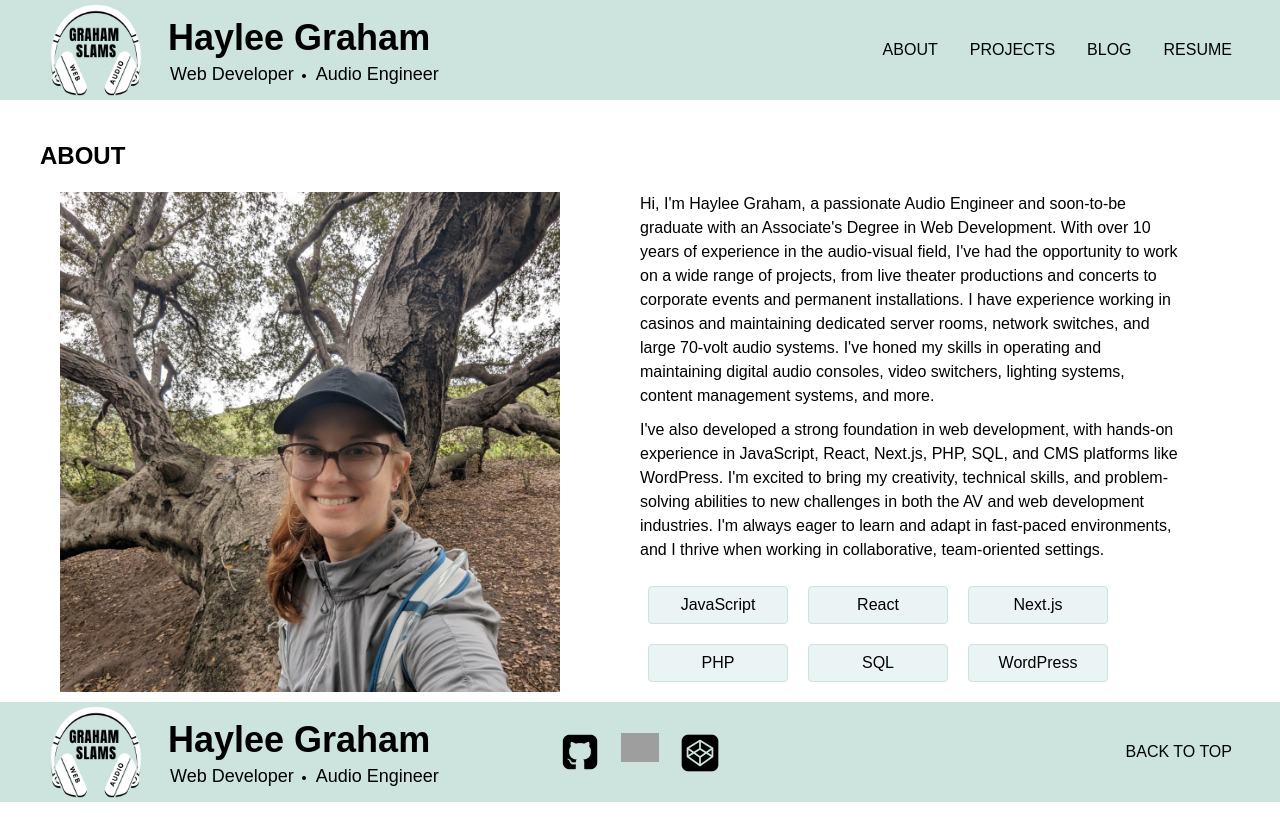
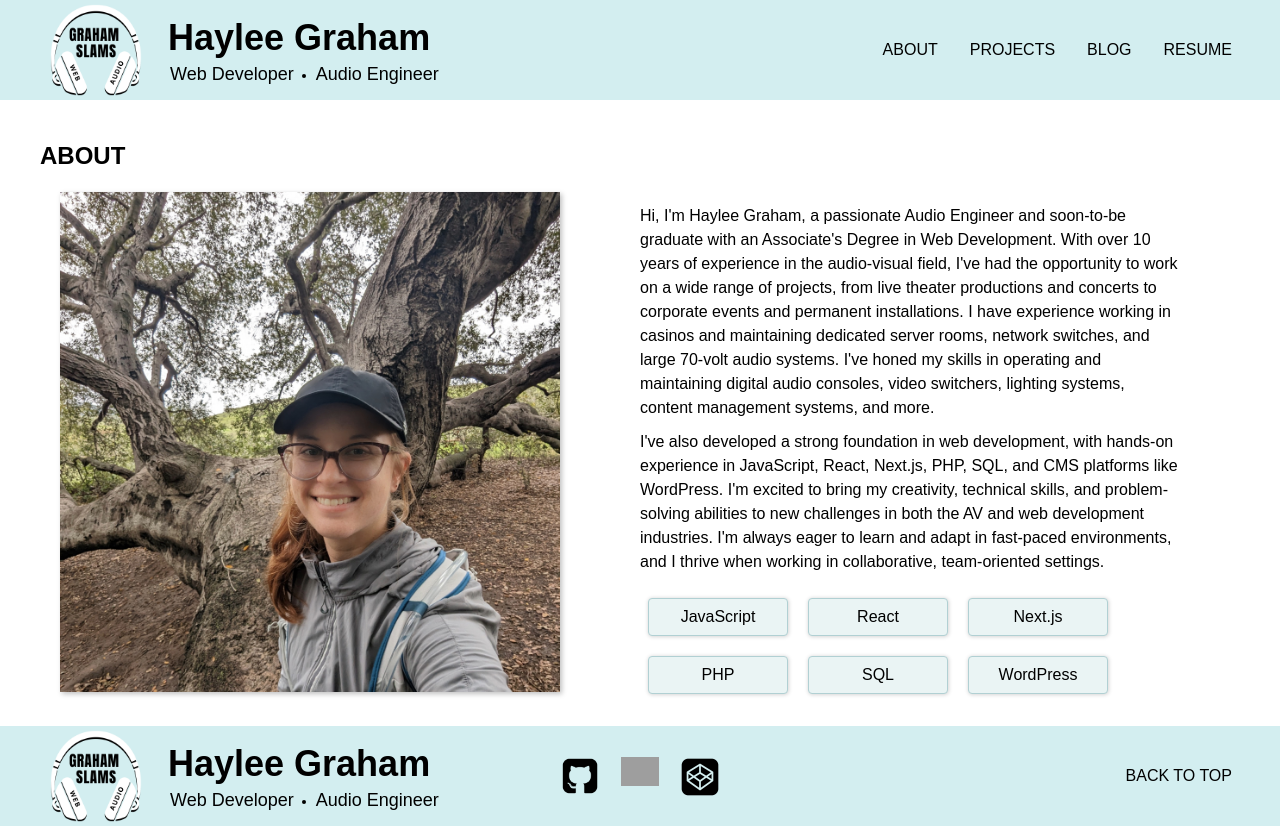
Before and after one commit to hayleegraham/portfolio, a Next.js app: page /about in a window 1280 px wide. Before the commit the page ends 802 px from the top, so only its background shows below. Built offline with nearby package versions, Linux system fonts and the light colour scheme; no server answers; the database is empty; grey boxes are pictures that could not be loaded.

Commit message:
added context, styling updates, started proj details

```diff
--- a/app/components/About/index.js
+++ b/app/components/About/index.js
@@ -14,9 +14,10 @@ const About = () => {
             width={500}
             height={500}
             alt="Picture of Haylee Graham"
+            className="shadow-[2px_2px_5px_rgba(0,0,0,0.25)]"
           />
         </div>
-        <div className="w-[600px] p-5 pr-10">
+        <div className="w-[600px] pl-5 py-8 pr-10">
           <p>
             Hi, I&apos;m Haylee Graham, a passionate Audio Engineer and
             soon-to-be graduate with an Associate&apos;s Degree in Web
@@ -40,14 +41,14 @@ const About = () => {
             and I thrive when working in collaborative, team-oriented settings.
           </p>
           <div className="flex flex-row gap-5 pt-6 pl-2">
-            <div className="border border-[#cce3de] rounded-sm bg-[#eaf4f4] p-1.5 w-[140px] text-center">JavaScript</div>
-            <div className="border border-[#cce3de] rounded-sm bg-[#eaf4f4] p-1.5 w-[140px] text-center">React</div>
-            <div className="border border-[#cce3de] rounded-sm bg-[#eaf4f4] p-1.5 w-[140px] text-center">Next.js</div>
+            <div className="border border-[#B1D0D3] rounded bg-[#eaf4f4] p-1.5 w-[140px] text-center shadow-[0.5px_0.5px_4px_rgba(0,0,0,0.2)]">JavaScript</div>
+            <div className="border border-[#B1D0D3] rounded bg-[#eaf4f4] p-1.5 w-[140px] text-center shadow-[0.5px_0.5px_4px_rgba(0,0,0,0.2)]">React</div>
+            <div className="border border-[#B1D0D3] rounded bg-[#eaf4f4] p-1.5 w-[140px] text-center shadow-[0.5px_0.5px_4px_rgba(0,0,0,0.2)]">Next.js</div>
           </div>
           <div className="flex flex-row gap-5 pt-5 pl-2">
-            <div className="border border-[#cce3de] rounded-sm bg-[#eaf4f4] p-1.5 w-[140px] text-center">PHP</div>
-            <div className="border border-[#cce3de] rounded-sm bg-[#eaf4f4] p-1.5 w-[140px] text-center">SQL</div>
-            <div className="border border-[#cce3de] rounded-sm bg-[#eaf4f4] p-1.5 w-[140px] text-center">WordPress</div>
+            <div className="border border-[#B1D0D3] rounded bg-[#eaf4f4] p-1.5 w-[140px] text-center shadow-[0.5px_0.5px_4px_rgba(0,0,0,0.2)]">PHP</div>
+            <div className="border border-[#B1D0D3] rounded bg-[#eaf4f4] p-1.5 w-[140px] text-center shadow-[0.5px_0.5px_4px_rgba(0,0,0,0.2)]">SQL</div>
+            <div className="border border-[#B1D0D3] rounded bg-[#eaf4f4] p-1.5 w-[140px] text-center shadow-[0.5px_0.5px_4px_rgba(0,0,0,0.2)]">WordPress</div>
           </div>
         </div>
       </div>
--- /dev/null
+++ b/app/components/AppContext.js
@@ -0,0 +1,52 @@
+"use client";
+import React, { createContext, useState, useEffect } from "react";
+import { get, ref } from "firebase/database";
+import { database } from "../firebaseConfig";
+
+const AppContext = createContext();
+
+const AppProvider = ({ children }) => {
+
+    const [projects, setProjects] = useState([]);
+
+    useEffect(() => {
+        const projRef = ref(database, 'projects_home');
+        get(projRef).then((snapshot) => {
+            console.log(snapshot.val())
+            if (snapshot.exists()) {
+                const projArray = Object.entries(snapshot.val()).map(([id, data]) => ({
+                    id,
+                        ...data,
+                }));
+                setProjects(projArray);
+            } else {
+                console.log("No Data")
+            }
+        })
+        .catch((error) => {
+            console.error(error)
+        })
+    }, [])
+
+    //when project on homepage is clicked, return data for clicked item
+  const getProjectByName = (projName) => {
+    const projData = projects.find(
+      (item) => item.title === projName
+    )
+    console.log("product data from context", projData);
+    return projData;
+  }
+
+return (
+    <AppContext.Provider
+      value={{
+        projects,
+        getProjectByName,
+      }}
+    >
+      {children}
+    </AppContext.Provider>
+  );
+};
+
+export { AppContext, AppProvider };
--- a/app/components/Blog/index.js
+++ b/app/components/Blog/index.js
@@ -2,7 +2,7 @@ import React from "react";
 import Image from "next/image";
 import Link from "next/link";
 
-const Resume = () => {
+const Blog = () => {
   return (
     <div className="flex flex-col self-center pt-10">
       <div className="w-[1200px] flex self-center">
@@ -16,6 +16,7 @@ const Resume = () => {
             height={150}
             alt="Web Audio API"
             quality={100}
+            className="border border-gray-500"
           />
           <div className="flex flex-col gap-2 pr-2 pl-5">
             <h3 className="text-lg font-bold">What is Web Audio API?</h3>
@@ -39,6 +40,7 @@ const Resume = () => {
             height={150}
             alt="React vs. Next.js"
             quality={100}
+            className="border border-gray-500"
           />
           <div className="flex flex-col gap-2 pr-2 pl-5">
             <h3 className="text-lg font-bold">React vs. Next.js</h3>
@@ -62,6 +64,7 @@ const Resume = () => {
             height={150}
             alt="React vs. Next.js"
             quality={100}
+            className="border border-gray-500"
           />
           <div className="flex flex-col gap-2 pr-2 pl-5">
             <h3 className="text-lg font-bold">
@@ -84,4 +87,4 @@ const Resume = () => {
   );
 };
 
-export default Resume;
+export default Blog;
--- a/app/components/Footer/index.js
+++ b/app/components/Footer/index.js
@@ -3,7 +3,7 @@ import Image from "next/image";
 
 const Header = () => {
   return (
-    <div className="flex h-[100px] bg-[#CCE3DE] justify-between">
+    <div className="flex h-[100px] bg-[#d3eef0] justify-between">
       <div className="flex">
         <div className="h-[96px] pt-0.5">
         <Link href="/">
--- a/app/components/Header/index.js
+++ b/app/components/Header/index.js
@@ -3,7 +3,7 @@ import Image from "next/image";
 
 const Header = () => {
   return (
-    <div className="flex h-[100px] bg-[#CCE3DE] justify-between">
+    <div className="flex h-[100px] bg-[#d3eef0] justify-between">
       <div className="flex">
         <div className="h-[96px] pt-0.5">
           <Link href="/">
--- a/app/components/Projects/index.js
+++ b/app/components/Projects/index.js
@@ -1,33 +1,12 @@
-'use client'
-import React from "react";
+"use client"
 import Image from "next/image";
 import Link from "next/link";
-import { get, ref } from "firebase/database";
-import { database } from "../../firebaseConfig";
-import { useEffect, useState } from "react";
+import React, { useContext } from "react";
+import { AppContext } from "../AppContext";
 
 //Projects
 const Projects = () => {
-  const [projects, setProjects] = useState([]);
-
-  useEffect(() => {
-      const projRef = ref(database, 'projects_home');
-      get(projRef).then((snapshot) => {
-          console.log(snapshot.val())
-          if (snapshot.exists()) {
-              const projArray = Object.entries(snapshot.val()).map(([id, data]) => ({
-                  id,
-                      ...data,
-              }));
-              setProjects(projArray);
-          } else {
-              console.log("No Data")
-          }
-      })
-      .catch((error) => {
-          console.error(error)
-      })
-  }, [])
+  const { projects } = useContext(AppContext);
 
   return (
     <div className="flex flex-col self-center pt-10">
@@ -37,8 +16,8 @@ const Projects = () => {
       <div className="flex flex-row self-center gap-12 flex-wrap w-[1200px] p-5">
 
         {projects.map((proj) => (
-
-        <Link className="flex flex-col gap-2 w-[350px]" href="/projects" key={proj.id}>
+          <div className="flex flex-col gap-2 w-[350px] shadow-[1px_1px_5px_rgba(0,0,0,0.15)] border border-gray-400" key={proj.id}>
+            <Link href={`/project_details?name=${proj.title.replace(/\s/g, '_').replace(/&/g, 'and')}`}>
               <div>
                 <Image
                   src={proj.img}
@@ -46,18 +25,20 @@ const Projects = () => {
                   height={247}
                   alt={proj.alt}
                   quality={100}
+                  className="border-b border-gray-400"
                 />
               </div>
 
-          <h3 className="font-bold text-center text-lg">{proj.title}</h3>
-          <p>{proj.desc}</p>
+              <h3 className="font-bold text-center text-lg mx-5 my-2">{proj.title}</h3>
+              <p className="mx-5">{proj.desc}</p>
 
-          <div className="flex flex-row gap-4 mt-0.5 flex-wrap">
+            </Link>
+            <div className="flex flex-row gap-4 mt-1 mb-4 flex-wrap mx-5">
               {proj.tech.map((t) => (
-            <div className="border border-[#cce3de] rounded-sm bg-[#eaf4f4] px-1.5" key={t}>{t}</div>
+                <div className="border border-[#EAD7DD] bg-[#F8F2F4] rounded-xl px-2 py-0.5 w-[83px] text-center text-sm" key={t}>{t}</div>
               ))}
             </div>
-        </Link>
+          </div>
         ))}
 
       </div>
--- a/app/layout.js
+++ b/app/layout.js
@@ -1,7 +1,9 @@
+
 import { Geist, Geist_Mono } from "next/font/google";
 import "./globals.css";
 import Header from "./components/Header";
 import Footer from "./components/Footer";
+import { AppProvider } from "./components/AppContext";
 
 const geistSans = Geist({
   variable: "--font-geist-sans",
@@ -14,7 +16,7 @@ const geistMono = Geist_Mono({
 });
 
 export const metadata = {
-  title: "Create Next App",
+  title: "Haylee Graham Portfolio",
   description: "Generated by create next app",
 };
 
@@ -27,9 +29,12 @@ export default function RootLayout({ children }) {
       <body
         className={`${geistSans.variable} ${geistMono.variable} antialiased`}
       >
-        <Header />
-        {children}
-        <Footer />
+        <AppProvider>
+          <Header />
+          {children}
+          <Footer />
+
+        </AppProvider>
       </body>
     </html>
   );
--- /dev/null
+++ b/app/project_details/page.js
@@ -0,0 +1,64 @@
+"use client"
+import Image from "next/image";
+import Link from "next/link";
+import React, { useContext, useState, useEffect } from "react";
+import { AppContext } from "../components/AppContext";
+import { useSearchParams } from "next/navigation";
+
+export default function ProjectDetailsPage() {
+    const { projects, getProjectByName } = useContext(AppContext);
+    const [projData, setProjData] = useState();
+
+    const searchParams = useSearchParams();
+    const urlName = searchParams.get("name");
+
+    // Replace the placeholders back to their original characters
+    const projName = urlName.replace(/_/g, " ").replace(/and/g, "&");
+
+    useEffect(() => {
+        if (projects && !projData) {
+            const data = getProjectByName(projName);
+            setProjData(data);
+        }
+    }, [projects]);
+
+    return (
+        <div>
+            {projData ? (
+
+                <div className="flex flex-wrap self-center flex-col pt-10">
+                    <div className="w-[1200px] flex self-center justify-center pb-4">
+                        <h1 className="text-3xl font-bold text-center">{projData.title}</h1>
+                    </div>
+                    <div className="flex self-center w-[1200px]">
+                        <div className="pt-5 pr-2">
+                            <Image
+                                src={projData.img_lg}
+                                width={700}
+                                height={700}
+                                alt={projData.alt}
+                                quality={100}
+                                className="border rounded-lg border-black"
+                            />
+                        </div>
+                        <div className="w-[600px] pl-6 py-6">
+                            <p>{projData.long_desc}</p>
+                            <div className="pt-8">Technology Used:</div>
+                            <div className="flex flex-row gap-5 pt-4 pl-2 flex-wrap">
+                                {projData.tech.map((t) => (
+                                    <div className="border border-[#EAD7DD] bg-[#F8F2F4] rounded-2xl px-1.5 w-[100px] text-center" key={t}>{t}</div>
+                                ))}
+                            </div>
+                        </div>
+                    </div>
+                    <div className="flex self-center py-5 w-[1200px] gap-5">
+                        <Link href={projData.url_live} className="justify-start border border-[#B1D0D3] bg-[#eaf4f4] rounded p-1.5 text-center shadow-[0.5px_0.5px_4px_rgba(0,0,0,0.2)]">View Live Site</Link>
+                        <Link href={projData.url_github} className="justify-start border border-[#B1D0D3] bg-[#eaf4f4] rounded p-1.5 text-center shadow-[0.5px_0.5px_4px_rgba(0,0,0,0.2)]">View Project Code</Link>
+                    </div>
+                </div>
+            ) : (
+                <h1>Loading...</h1>
+            )}
+        </div>
+    );
+}
```
Also changed, not shown: public/logo.png. Lines whose indentation alone changed are shown as unchanged.
